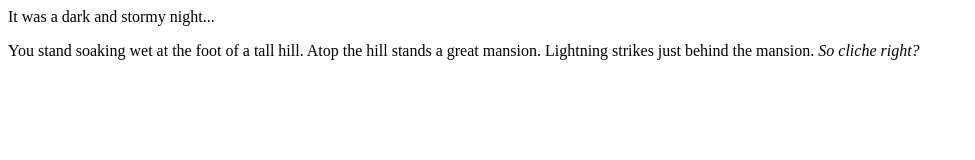
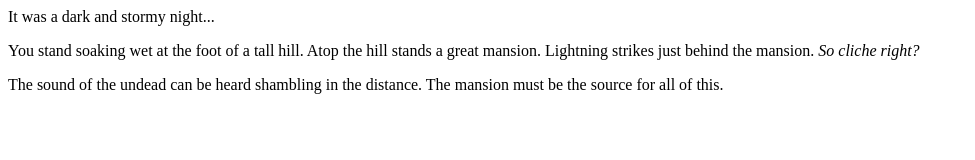
Before and after one commit to EvelAndG/Fireside-Story-2022-, a plain HTML site: page fireside-story/index.html in a window 1280 px wide. Shown: the whole page, without its empty margins (0-975 px from the left). Drawn offline with Linux system fonts and the light colour scheme.

Commit message:
added third line

```diff
--- a/fireside-story/index.html
+++ b/fireside-story/index.html
@@ -2,7 +2,7 @@
   <body>
     <p>It was a dark and stormy night...</p>
     <p>You stand soaking wet at the foot of a tall hill. Atop the hill stands a great mansion. Lightning strikes just behind the mansion. <i>So cliche right?</i></p>
-
+    <p>The sound of the undead can be heard shambling in the distance. The mansion must be the source for all of this.</p>
 
   </body>
 </html>
```
